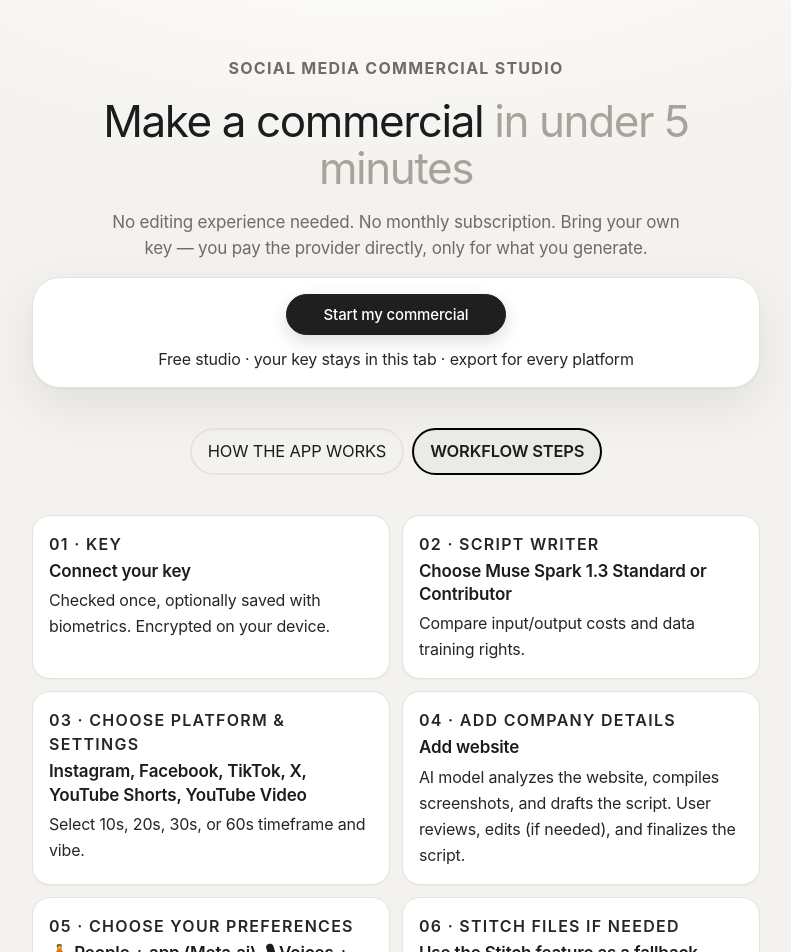
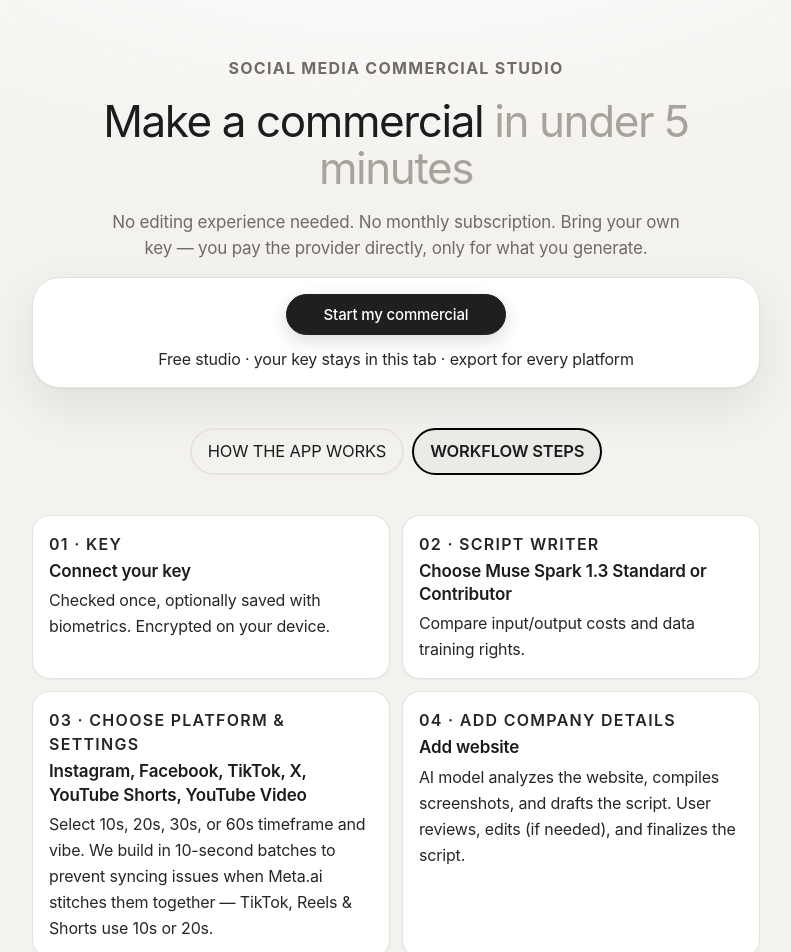
Before and after one commit to alkaika/ai-social-commercial-studio, a Next.js app: page / in a window 1280 px wide. Shown: the top 952 px of the page, without its empty margins (244-1035 px from the left). Built offline with nearby package versions, Linux system fonts and the light colour scheme.

Commit message:
Landing step 03: 10s batches syncing note

```diff
--- a/app/page.tsx
+++ b/app/page.tsx
@@ -84,7 +84,7 @@ function HomeInner() {
         <div className="meta-tile">
           <p className="text-base font-semibold uppercase tracking-[0.08em] text-neutral-800 mb-1">03 · Choose Platform & Settings</p>
           <p className="font-semibold text-[17px] leading-snug">Instagram, Facebook, TikTok, X, YouTube Shorts, YouTube Video</p>
-          <p className="text-base text-neutral-800 mt-1 leading-relaxed">Select 10s, 20s, 30s, or 60s timeframe and vibe.</p>
+          <p className="text-base text-neutral-800 mt-1 leading-relaxed">Select 10s, 20s, 30s, or 60s timeframe and vibe. We build in 10-second batches to prevent syncing issues when Meta.ai stitches them together — TikTok, Reels & Shorts use 10s or 20s.</p>
         </div>
         <div className="meta-tile">
           <p className="text-base font-semibold uppercase tracking-[0.08em] text-neutral-800 mb-1">04 · Add company details</p>
```
Also changed, not shown: clinerules/memory-bank/activeContext.md (+2 -1 lines), clinerules/memory-bank/progress.md (+1 -0 lines).
